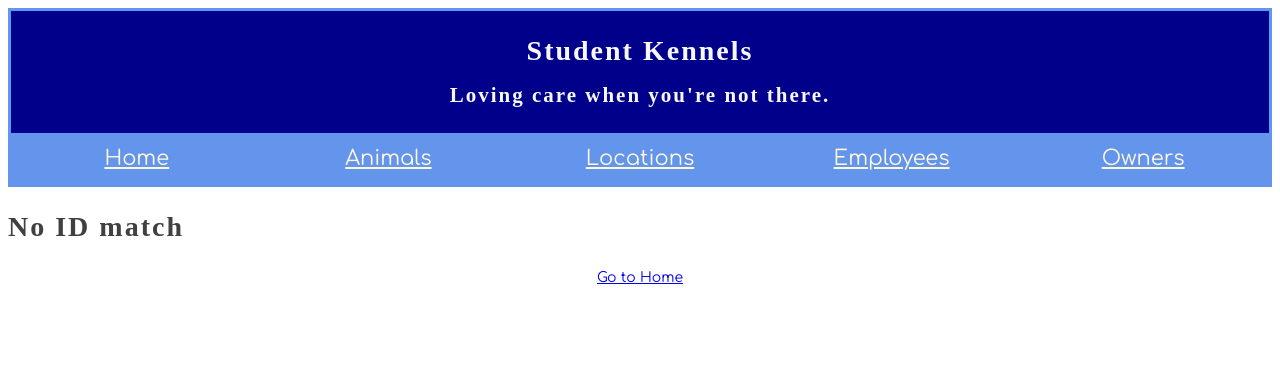
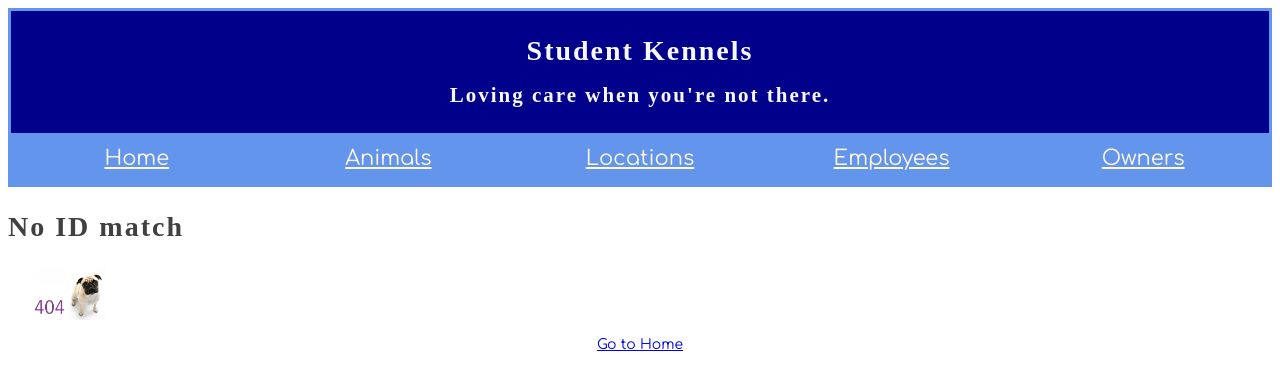
Before and after one commit to leigharobinson/KennelApp, a React (Create React App) app: page /noIdinDB in a window 1280 px wide. Shown: the top 390 px of the page. Built offline with nearby package versions, Linux system fonts and the light colour scheme; a web font is replaced by a local one.

Commit message:
added an image for no ID found

```diff
--- a/src/components/animal/IdNotFound.js
+++ b/src/components/animal/IdNotFound.js
@@ -1,13 +1,13 @@
 import React from "react";
 import { Link } from "react-router-dom";
-// import PageNotFound from ".a/images/notFound.jpg";
+import pugError404 from "./images/pugError404.jpg";
 
 class NotFoundID extends React.Component {
   render() {
     return (
       <div>
         <h1>No ID match</h1>
-        {/* <img src={PageNotFound} /> */}
+        <img src={pugError404} />
         <p style={{ textAlign: "center" }}>
           <Link to="/">Go to Home </Link>
         </p>
```
Also changed, not shown: src/components/animal/images/pugError404.jpg (added).
